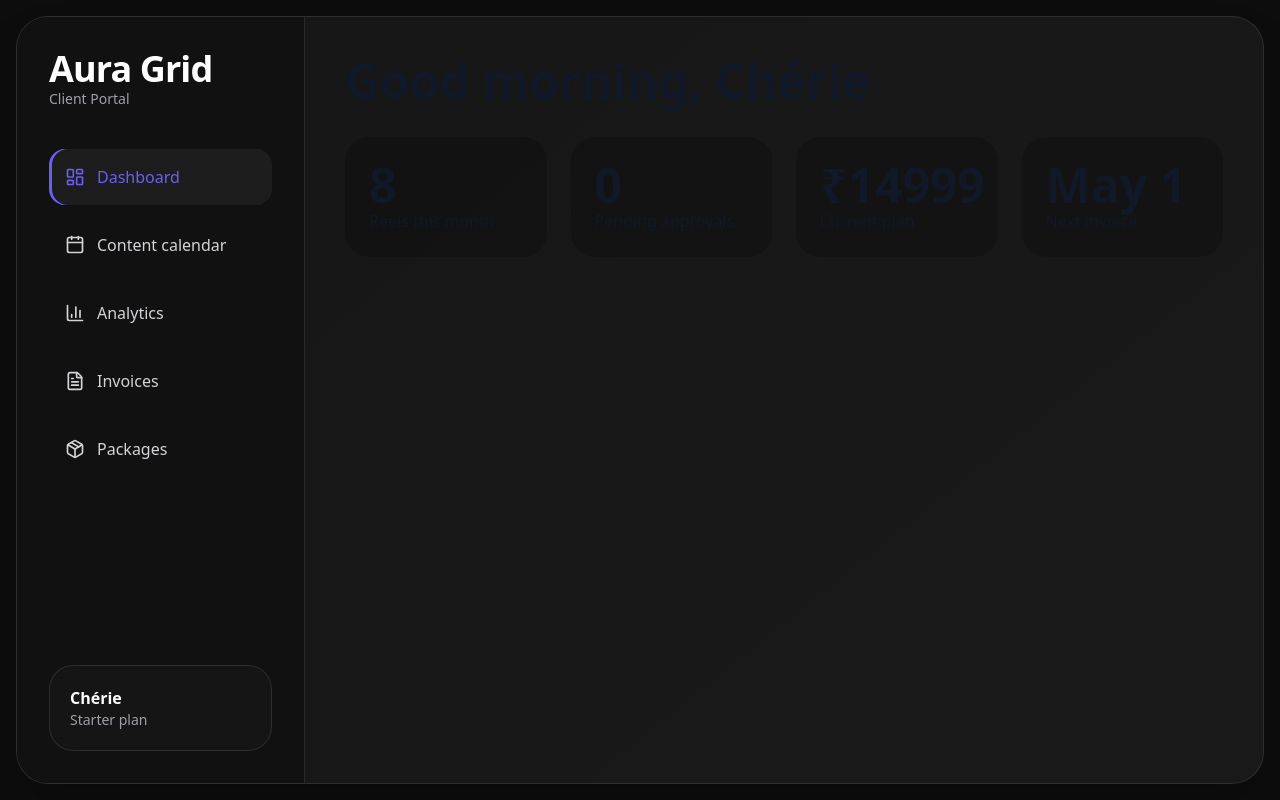
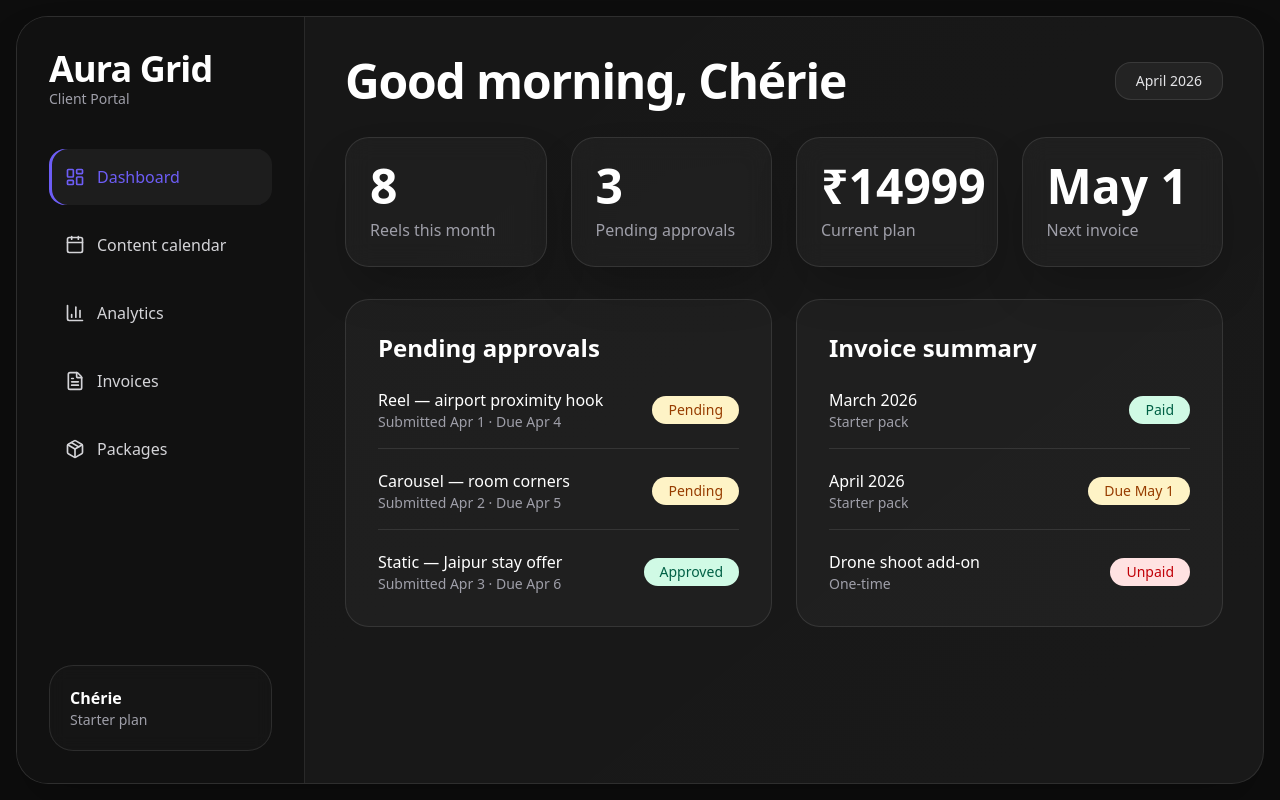
Before and after one commit to auragridmanagement-a11y/aura-grid-portal, a Next.js app: page /dashboard in a window 1280 px wide. Built offline with nearby package versions, Linux system fonts and the light colour scheme; no server answers; the database is empty.

Commit message:
Fix dashboard supabase import path

```diff
--- a/app/(portal)/dashboard/page.tsx
+++ b/app/(portal)/dashboard/page.tsx
@@ -6,31 +6,116 @@ export default async function DashboardPage() {
 
   const totalPlan = invoices?.[0]?.amount || 14999;
   const pendingCount =
-    approvals?.filter((a) => a.status === "Pending").length || 0;
+    approvals?.filter((a) => a.status === "Pending").length || 3;
 
   return (
-    <div>
-      <h1 className="text-5xl font-bold mb-8">Good morning, Chérie</h1>
+    <div className="space-y-8 text-white">
+      <div className="flex items-center justify-between">
+        <h1 className="text-5xl font-semibold tracking-tight">
+          Good morning, Chérie
+        </h1>
+        <div className="rounded-2xl border border-white/10 bg-white/5 px-5 py-2 text-sm text-zinc-200">
+          April 2026
+        </div>
+      </div>
 
       <div className="grid grid-cols-4 gap-6">
-        <div className="rounded-3xl bg-black/20 p-6">
+        <div className="rounded-3xl border border-white/10 bg-white/[0.03] p-6 shadow-2xl backdrop-blur-md">
           <p className="text-5xl font-bold">8</p>
-          <p>Reels this month</p>
+          <p className="mt-2 text-zinc-400">Reels this month</p>
         </div>
 
-        <div className="rounded-3xl bg-black/20 p-6">
+        <div className="rounded-3xl border border-white/10 bg-white/[0.03] p-6 shadow-2xl backdrop-blur-md">
           <p className="text-5xl font-bold">{pendingCount}</p>
-          <p>Pending approvals</p>
+          <p className="mt-2 text-zinc-400">Pending approvals</p>
         </div>
 
-        <div className="rounded-3xl bg-black/20 p-6">
+        <div className="rounded-3xl border border-white/10 bg-white/[0.03] p-6 shadow-2xl backdrop-blur-md">
           <p className="text-5xl font-bold">₹{totalPlan}</p>
-          <p>Current plan</p>
+          <p className="mt-2 text-zinc-400">Current plan</p>
         </div>
 
-        <div className="rounded-3xl bg-black/20 p-6">
+        <div className="rounded-3xl border border-white/10 bg-white/[0.03] p-6 shadow-2xl backdrop-blur-md">
           <p className="text-5xl font-bold">May 1</p>
-          <p>Next invoice</p>
+          <p className="mt-2 text-zinc-400">Next invoice</p>
+        </div>
+      </div>
+
+      <div className="grid grid-cols-2 gap-6">
+        <div className="rounded-3xl border border-white/10 bg-white/[0.03] p-8">
+          <h2 className="text-2xl font-semibold">Pending approvals</h2>
+          <div className="mt-6 space-y-5">
+            <div className="flex items-center justify-between border-b border-white/10 pb-4">
+              <div>
+                <p className="font-medium">Reel — airport proximity hook</p>
+                <p className="text-sm text-zinc-400">
+                  Submitted Apr 1 · Due Apr 4
+                </p>
+              </div>
+              <span className="rounded-full bg-amber-100 px-4 py-1 text-sm text-amber-800">
+                Pending
+              </span>
+            </div>
+
+            <div className="flex items-center justify-between border-b border-white/10 pb-4">
+              <div>
+                <p className="font-medium">Carousel — room corners</p>
+                <p className="text-sm text-zinc-400">
+                  Submitted Apr 2 · Due Apr 5
+                </p>
+              </div>
+              <span className="rounded-full bg-amber-100 px-4 py-1 text-sm text-amber-800">
+                Pending
+              </span>
+            </div>
+
+            <div className="flex items-center justify-between">
+              <div>
+                <p className="font-medium">Static — Jaipur stay offer</p>
+                <p className="text-sm text-zinc-400">
+                  Submitted Apr 3 · Due Apr 6
+                </p>
+              </div>
+              <span className="rounded-full bg-emerald-100 px-4 py-1 text-sm text-emerald-800">
+                Approved
+              </span>
+            </div>
+          </div>
+        </div>
+
+        <div className="rounded-3xl border border-white/10 bg-white/[0.03] p-8">
+          <h2 className="text-2xl font-semibold">Invoice summary</h2>
+          <div className="mt-6 space-y-5">
+            <div className="flex items-center justify-between border-b border-white/10 pb-4">
+              <div>
+                <p className="font-medium">March 2026</p>
+                <p className="text-sm text-zinc-400">Starter pack</p>
+              </div>
+              <span className="rounded-full bg-emerald-100 px-4 py-1 text-sm text-emerald-800">
+                Paid
+              </span>
+            </div>
+
+            <div className="flex items-center justify-between border-b border-white/10 pb-4">
+              <div>
+                <p className="font-medium">April 2026</p>
+                <p className="text-sm text-zinc-400">Starter pack</p>
+              </div>
+              <span className="rounded-full bg-amber-100 px-4 py-1 text-sm text-amber-800">
+                Due May 1
+              </span>
+            </div>
+
+            <div className="flex items-center justify-between">
+              <div>
+                <p className="font-medium">Drone shoot add-on</p>
+                <p className="text-sm text-zinc-400">One-time</p>
+              </div>
+              <span className="rounded-full bg-red-100 px-4 py-1 text-sm text-red-700">
+                Unpaid
+              </span>
+            </div>
+          </div>
         </div>
       </div>
     </div>
```
